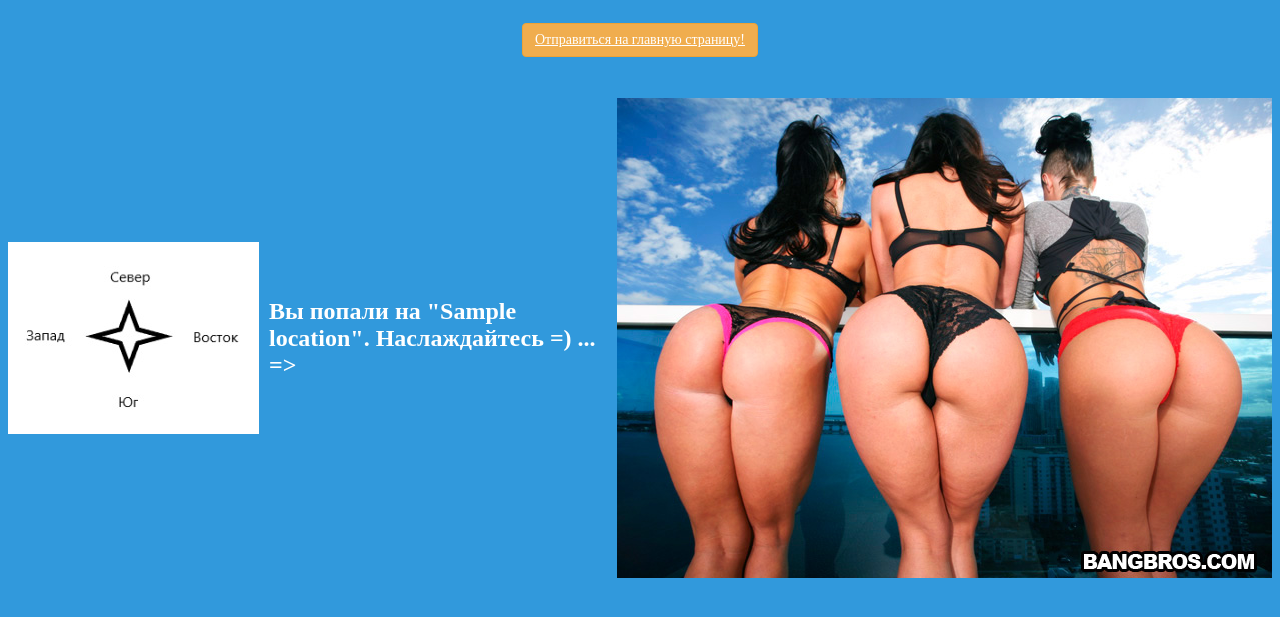
After one commit to tsyganno/get-to-the-balcony, a Flask app: template project/templates/surprise.html in a window 1280 px wide. The commit adds this page. Shown: the top 617 px of the page. Run offline with Flask 2, Linux system fonts and the light colour scheme; the template is opened without the code that fills it: most values are stand-ins (such as "Sample title", 1, 10 or a date in 2020); some libraries are stand-ins or nearby versions.

Commit message:
add html surprise

```diff
--- a/project/app.py
+++ b/project/app.py
@@ -30,14 +30,20 @@
             side_of_the_world = form.side_of_the_world.data
             step = form.step.data
             submit = form.submit.data
-            location = game.movement(side_of_the_world, step)
-            if location is not None:
+            old_location = game.location
+            new_location = game.movement(side_of_the_world, step)
+            if new_location is not None and new_location != 'Балкон':
                 return render_template(
                     'game.html',
                     form=form,
                     side_of_the_world=side_of_the_world,
                     step=step, submit=submit,
-                    location=location
+                    location=new_location
+                )
+            elif new_location is not None and new_location == 'Балкон':
+                return render_template(
+                    'surprise.html',
+                    location=new_location
                 )
             else:
                 return render_template(
@@ -46,7 +52,7 @@
                     side_of_the_world=side_of_the_world,
                     step=step, submit=submit,
                     warning='Вы не можете сюда идти!',
-                    location=location
+                    location=old_location
                 )
         else:
             return render_template(
--- /dev/null
+++ b/project/templates/surprise.html
@@ -0,0 +1,10 @@
+{% extends 'base.html' %}
+
+
+
+{% block app_content %}
+  <h2>Вы попали на "{{ location }}". Наслаждайтесь =) ... =></h2>
+  <br>
+  <img src="{{ url_for('static', filename='big2.jpg') }}">
+
+{% endblock %}
```
Also changed, not shown: project/matrix.py (+5 -5 lines), project/templates/game.html (+11 -14 lines), project/static/big2.jpg (added).
